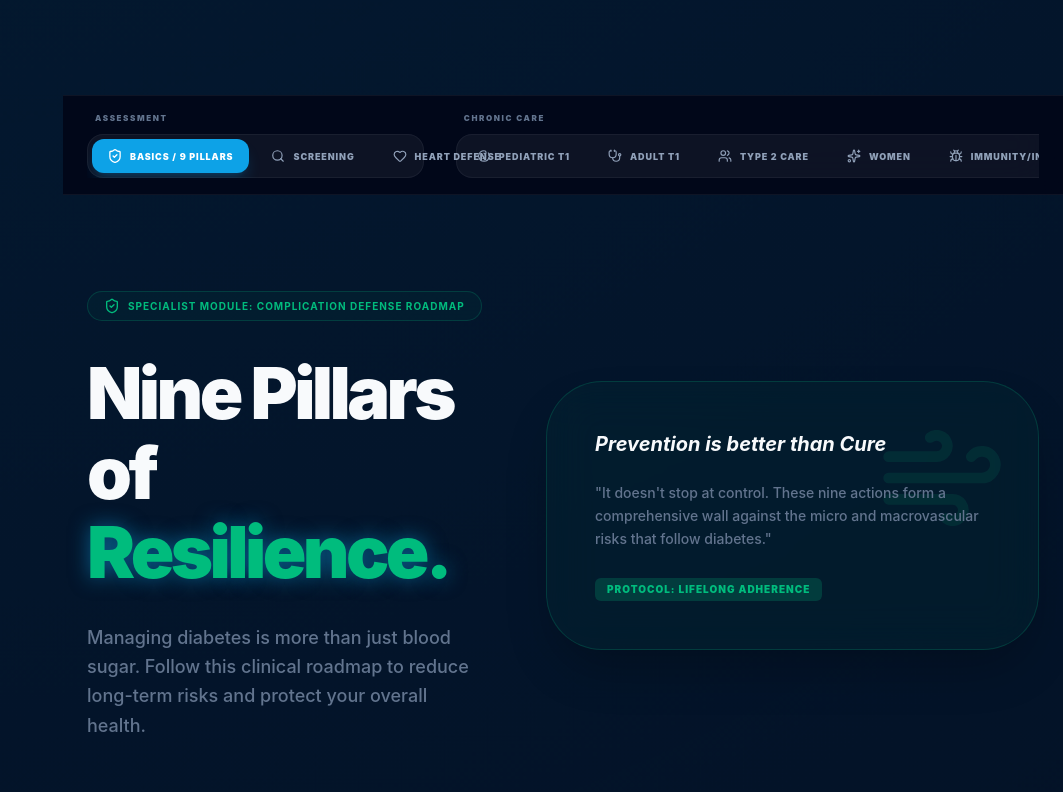
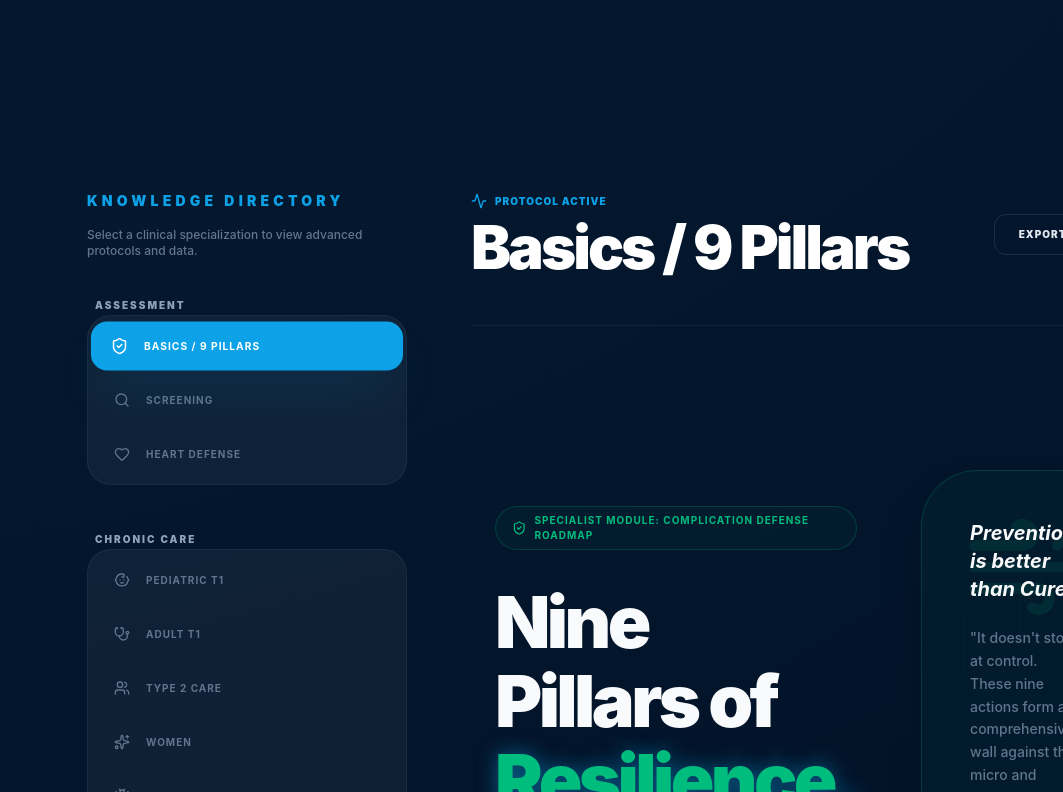
Before and after one commit to beandoc/trackit-right, a Next.js app: page / in a window 1280 px wide. Shown: the part 1248-2040 px from the top of the page, without its empty margins (217-1280 px from the left). Built offline with nearby package versions, Linux system fonts and the light colour scheme.

Commit message:
fix: resolve all build errors and stabilize specialist hub layout

```diff
--- a/src/app/page.tsx
+++ b/src/app/page.tsx
@@ -28,11 +28,9 @@ import { SickDayProtocol } from "@/components/SickDayProtocol"
 import {
   Activity,
   Shield,
-  Droplets,
   Zap,
   ChevronRight,
   Play,
-  ArrowUpRight,
   Stethoscope,
   Users,
   Sparkles,
@@ -44,7 +42,6 @@ import {
   Baby,
   Search,
   Brain,
-  MessageCircleOff,
   Bug,
   ShieldEllipsis,
   Eye,
@@ -194,32 +191,43 @@ export default function Home() {
         {/* Clinical Navigator: Personalized Entry Path */}
         <ClinicalNavigator />
 
-        {/* Specialist Hub: Grouped Navigation */}
-        <section id="specialist-hub" className="sticky top-0 z-50 bg-slate-950/90 backdrop-blur-xl border-y border-white/5 py-4 scroll-mt-20 overflow-hidden">
-          <div className="max-w-7xl mx-auto px-6">
-            <div className="flex flex-col lg:flex-row lg:items-center gap-8 overflow-x-auto no-scrollbar pb-2 lg:pb-0">
+        {/* Specialist Hub: Professional Scholarly Navigation */}
+        <section id="specialist-hub" className="py-24 px-6 max-w-7xl mx-auto space-y-16">
+          <div className="flex flex-col lg:flex-row gap-16 items-start">
+
+            {/* Navigation Sidebar (Content Area) */}
+            <div className="w-full lg:w-80 shrink-0 space-y-8 sticky top-32">
+              <div className="space-y-4">
+                 <h3 className="text-sm font-black text-primary uppercase tracking-[0.3em]">Knowledge Directory</h3>
+                 <p className="text-xs text-slate-500 font-medium">Select a clinical specialization to view advanced protocols and data.</p>
+              </div>
+
+              <div className="space-y-10">
                 {specialistGroups.map((group, idx) => (
-                <div key={idx} className="flex flex-col gap-2.5">
-                  <span className="text-[8px] font-black text-slate-500 uppercase tracking-[0.2em] ml-2">{group.name}</span>
-                  <div className="flex gap-1.5 p-1 bg-white/5 border border-white/5 rounded-2xl relative">
+                  <div key={idx} className="space-y-4">
+                    <span className="text-[10px] font-black text-slate-400 uppercase tracking-[0.2em] ml-2">{group.name}</span>
+                    <div className="flex flex-col gap-1.5 p-1.5 bg-white/5 border border-white/5 rounded-3xl">
                       {group.items.map((tab) => {
                         const isActive = activeTab === tab.id
                         return (
                           <button
                             key={tab.id}
-                          onClick={() => setActiveTab(tab.id)}
+                            onClick={() => {
+                              setActiveTab(tab.id)
+                              document.getElementById('specialty-content')?.scrollIntoView({ behavior: 'smooth' })
+                            }}
                             className={cn(
-                            "flex items-center gap-2 px-4 py-2.5 rounded-xl text-[9px] font-black uppercase tracking-[0.1em] transition-all duration-300 relative group min-w-fit",
+                              "flex items-center gap-4 px-5 py-4 rounded-2xl text-[10px] font-bold uppercase tracking-widest transition-all duration-300 relative group text-left",
                               isActive
-                              ? "text-white bg-primary shadow-lg shadow-primary/20"
-                              : "text-slate-400 hover:text-white"
+                                ? "text-white bg-primary shadow-2xl shadow-primary/20 scale-[1.02] z-10"
+                                : "text-slate-500 hover:text-white hover:bg-white/5"
                             )}
                           >
                             <tab.icon className={cn(
-                            "w-3.5 h-3.5",
+                              "w-4 h-4 shrink-0 transition-transform",
                               isActive ? "scale-110" : "group-hover:scale-110"
                             )} />
-                          {tab.label}
+                            <span className="line-clamp-1">{tab.label}</span>
                           </button>
                         )
                       })}
@@ -228,11 +236,25 @@ export default function Home() {
                 ))}
               </div>
             </div>
-        </section>
 
-        {/* Dynamic Content Area */}
-        <div className="min-h-[800px] relative">
-          <div key={activeTab} className="animate-in fade-in slide-in-from-bottom-8 duration-700">
+            {/* Specialty Content Area */}
+            <div id="specialty-content" className="flex-1 min-h-[900px] w-full">
+              <div className="mb-12 flex flex-col sm:flex-row sm:items-center justify-between gap-6 border-b border-white/5 pb-12">
+                 <div className="space-y-2">
+                    <div className="inline-flex items-center gap-2 text-primary">
+                      <Activity className="w-4 h-4" />
+                      <span className="text-[10px] font-black uppercase tracking-widest">Protocol Active</span>
+                    </div>
+                    <h2 className="text-4xl lg:text-6xl font-black text-white tracking-tighter capitalize">
+                      {specialistGroups.flatMap(g => g.items).find(i => i.id === activeTab)?.label}
+                    </h2>
+                 </div>
+                 <button className="px-6 py-3 border border-white/10 rounded-xl text-[10px] font-black uppercase tracking-widest hover:bg-white/5 transition-colors">
+                    Export Dataset
+                 </button>
+              </div>
+
+              <div key={activeTab} className="animate-in fade-in slide-in-from-right-8 duration-700">
                 {activeTab === 'foundation' && (
                   <>
                     <ResilienceProtocol />
@@ -258,6 +280,8 @@ export default function Home() {
                 {activeTab === 'support' && <PsychologicalDefense />}
               </div>
             </div>
+          </div>
+        </section>
 
         {/* Cross-Cutting Clinical Utilities */}
         <ResourceHub />
```
Lines whose indentation alone changed are shown as unchanged.
